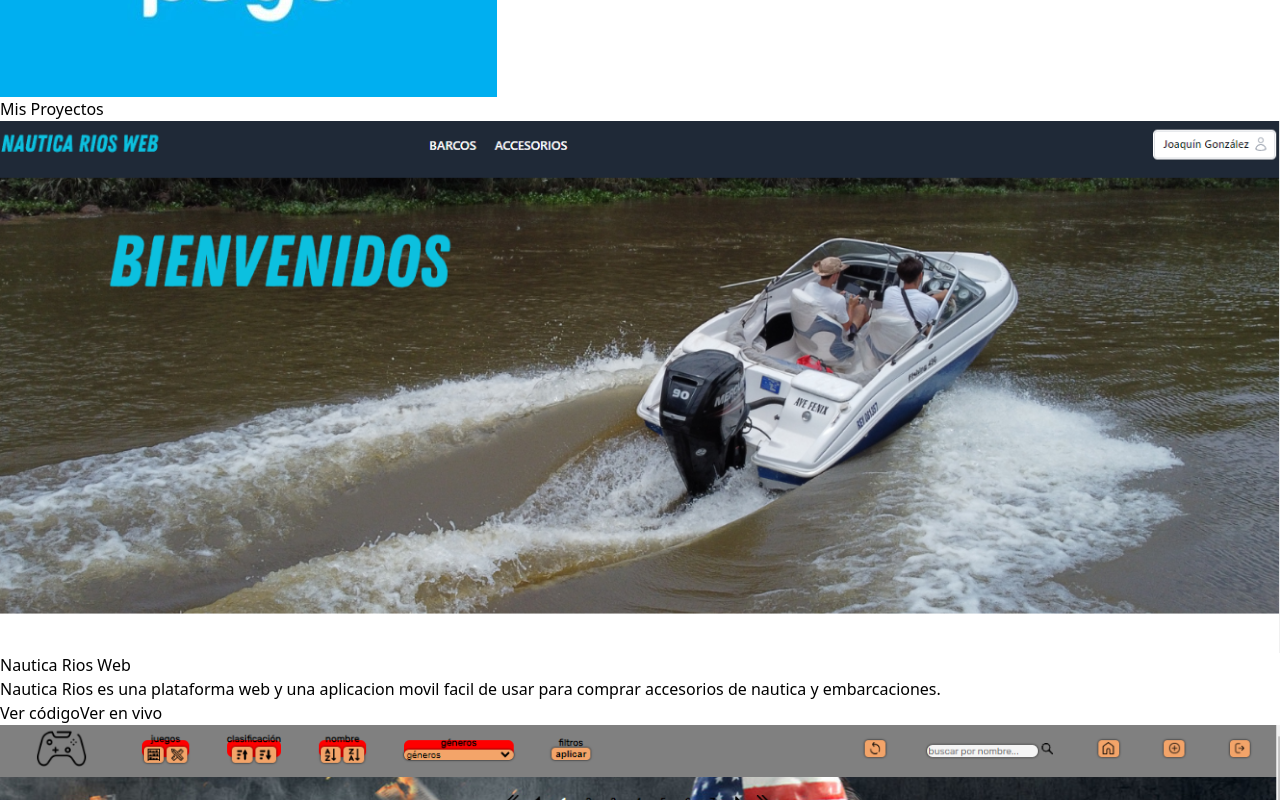
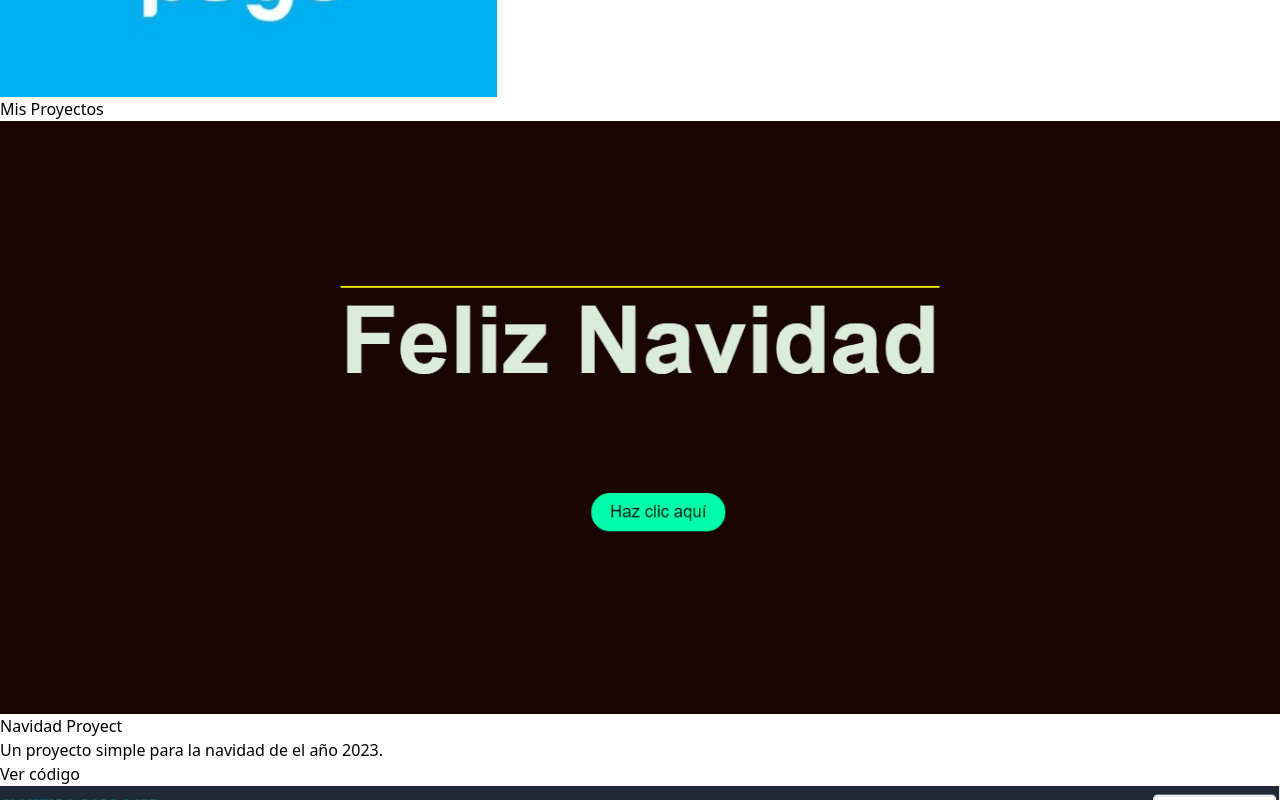
Before and after one commit to joaquin70/Portafolio-Personal, a React (Vite) app: page / in a window 1280 px wide. Shown: the part 10900-11700 px from the top of the page. Built offline with nearby package versions, Linux system fonts and the light colour scheme.

Commit message:
Actualizacion Portfolio.

```diff
--- a/src/components/Projects.jsx
+++ b/src/components/Projects.jsx
@@ -2,6 +2,7 @@ import React from 'react';
 import NauticaImage from '../assets/Nautica Rios.png';
 import RickImage from '../assets/Rick.jpg';
 import PImage from '../assets/VideoJuegos.png';
+import Navidad from '../assets/Navidad Proyect.png';
 
 const ProjectCard = ({ image, title, description, githubLink, liveLink }) => {
     return (
@@ -28,6 +29,12 @@ const ProjectCard = ({ image, title, description, githubLink, liveLink }) => {
 const Projects = () => {
   const projects = [
     {
+      title:'Navidad Proyect',
+      description:'Un proyecto simple para la navidad de el año 2023.',
+      githubLink:'https://github.com/joaquin70/Navidad',
+      image:Navidad,
+    },
+    {
       title: 'Nautica Rios Web',
       description: 'Nautica Rios es una plataforma web y una aplicacion movil facil de usar para comprar accesorios de nautica y embarcaciones.',
       githubLink: 'https://github.com/Ivancho894/Nautica-Rios-Web-Front',
@@ -43,7 +50,7 @@ const Projects = () => {
     },
     {
       title: 'Rick And Morty',
-      description: 'Un proyecto apasionante que nace de mi recorrido por el módulo de cada bootcamp. ¡Crea y agrega personajes favoritos de R&M!',
+      description: 'Un proyecto apasionante que nace de mi recorrido por cada módulo del bootcamp. ¡Crea y agrega personajes favoritos de R&M!',
       githubLink: 'https://github.com/joaquin70/RickaMortyJOAKO',
       image: RickImage,
     },
```
Also changed, not shown: src/assets/Navidad Proyect.png (added).
